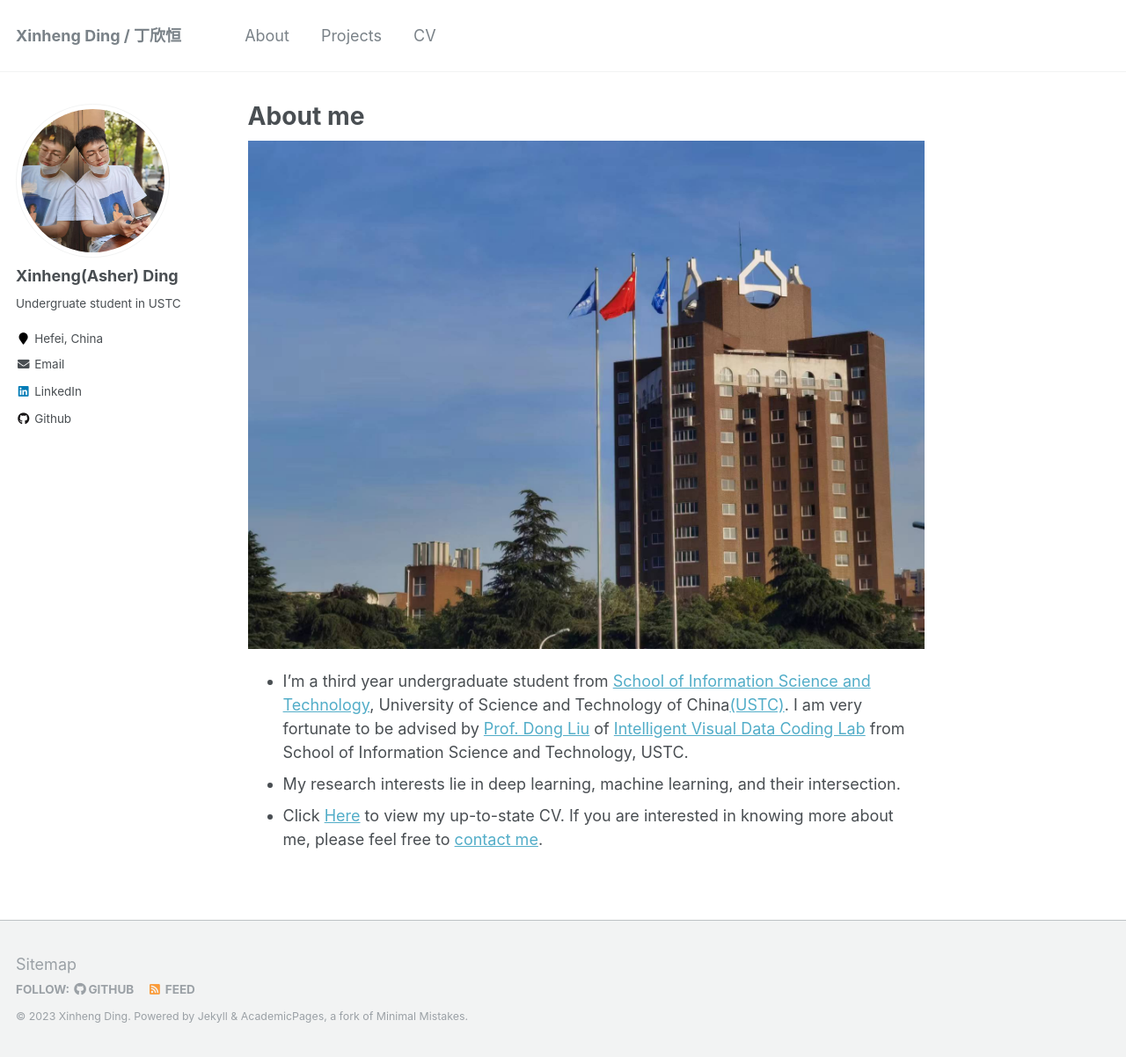
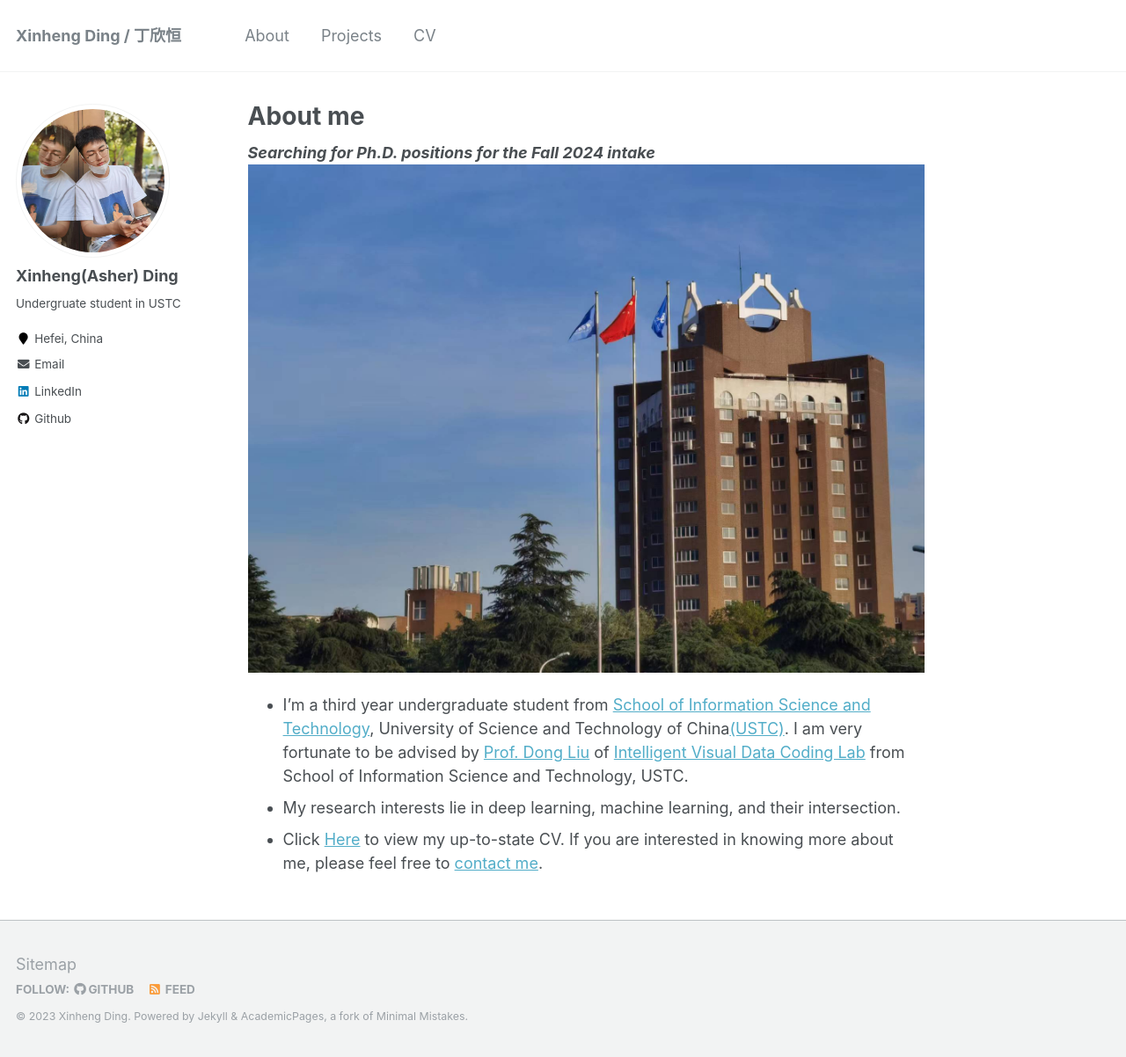
Before and after one commit to XinhengDing/XinhengDing.github.io, a Jekyll site: the page built from _pages/about.md, in a window 1280 px wide and 1202 px high. Shown: the whole window at 88% size. Built offline with Jekyll 4.4.1, drawn with Linux system fonts in a browser that asks for light colours.

Commit message:
Update about.md

```diff
--- a/_pages/about.md
+++ b/_pages/about.md
@@ -8,6 +8,7 @@ redirect_from:
   - /about.html
 ---
 
+***Searching for Ph.D. positions for the Fall 2024 intake***
 <img src="../images/USTC.jpg" alt="USTC Campus">
 * I'm a third year undergraduate student from [School of Information Science and Technology](https://sist.ustc.edu.cn/), University of Science and Technology of China[(USTC)](https://www.ustc.edu.cn/). I am very fortunate to be advised by [Prof. Dong Liu](https://faculty.ustc.edu.cn/dongeliu/en/index.htm) of [Intelligent Visual Data Coding Lab](https://ustc-ivclab.github.io/) from School of Information Science and Technology, USTC.
 * My research interests lie in deep learning, machine learning, and their intersection.
```
